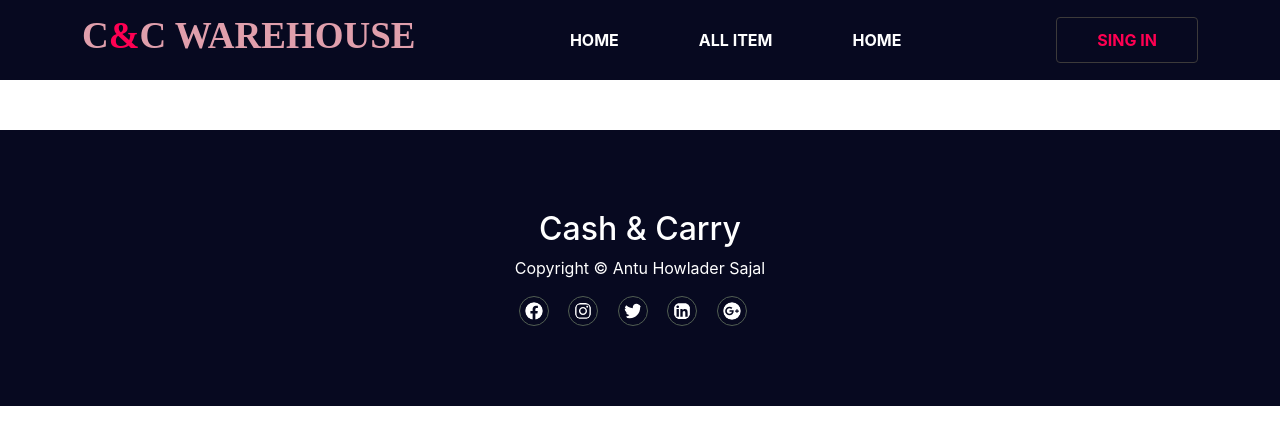
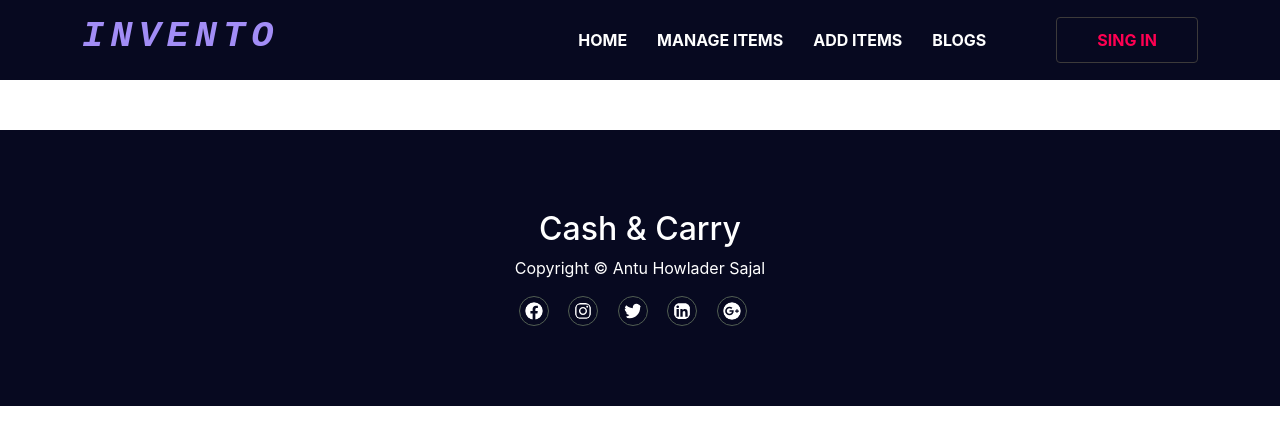
Before and after one commit to Sajalhowlader/invento-warehouse, a React (Create React App) app: page /blogs in a window 1280 px wide. Shown: the top 444 px of the page. Built offline with nearby package versions, Linux system fonts and the light colour scheme; no server answers.

Commit message:
add blog component

```diff
--- a/src/Pages/AddItems/AddItems.js
+++ b/src/Pages/AddItems/AddItems.js
@@ -9,14 +9,29 @@ const AddItems = () => {
         const price = e.target.price.value
         const quantity = e.target.quantity.value
         const supply = e.target.supplier.value
-        const user = {
+        const addInfo = {
             name,
             img,
             description,
             price,
             quantity,
             supply
-        }
+        };
+        fetch('http://localhost:5000/products', {
+            method: 'POST',
+            body: JSON.stringify(addInfo),
+            headers: {
+                'Content-Type': 'application/json'
+            },
+        })
+            .then((response) => response.json())
+            .then((data) => {
+                if (data) {
+                    alert('product add successfully')
+                    e.target.reset()
+
+                }
+            });
 
     }
     return (
--- a/src/Pages/AllCss/AllCss.css
+++ b/src/Pages/AllCss/AllCss.css
@@ -4,11 +4,13 @@
 }
 
 .nav-title {
-    color: #e9a6b2f5;
+    color: #a993fff5;
     outline-width: 36px;
     font-size: 37px;
     font-weight: 700;
-    font-family: serif;
+    font-family: monospace;
+    letter-spacing: 6px;
+    font-style: italic;
 }
 
 .nav-title span {
@@ -17,13 +19,13 @@
 
 .nav-menu a {
     text-decoration: none;
-    padding: 0px 40px;
+    padding: 0px 15px;
     color: white;
     font-weight: bold;
 }
 
 .nav-button {
-    margin-left: 115px;
+    margin-left: 55px;
     color: #ff0052;
     font-weight: bold;
     border: 1px solid #3c3a3a;
@@ -135,7 +137,6 @@
 }
 
 .divider-info {
-    /* border: 1px solid; */
     width: 66%;
     margin: 0 auto;
     text-align: center;
@@ -148,6 +149,16 @@
     border-bottom: 2px solid #38d39f;
     margin-bottom: 30px;
 
+}
+
+.all-items-title {
+    text-align: center;
+    margin-top: 40px;
+    padding-bottom: 25px;
+    font-style: italic;
+    font-family: arial black;
+    font-size: 32px;
+    color: #262525;
 }
 
 .user-input input {
--- a/src/Pages/AllItems/AllItems.js
+++ b/src/Pages/AllItems/AllItems.js
@@ -27,7 +27,7 @@ const AllItems = () => {
     }
     return (
         <div>
-            <h1>ALL ITEMS</h1>
+            <h1 className='all-items-title'>ALL ITEMS</h1>
             <div className="all-items-container">
 
                 {
--- a/src/Pages/Home/Header/Header.js
+++ b/src/Pages/Home/Header/Header.js
@@ -17,15 +17,18 @@ const Header = () => {
     return (
         <nav className="navbar navbar-expand-lg nav-header">
             <div className="container">
-                <NavLink to='/home' className="navbar-brand " ><h4 className='nav-title'>C<span>&</span>C WAREHOUSE</h4></NavLink>
+                <NavLink to='/home' className="navbar-brand " ><h4 className='nav-title'>INVENTO</h4></NavLink>
                 <button className="navbar-toggler" type="button" data-bs-toggle="collapse" data-bs-target="#navbarSupportedContent" aria-controls="navbarSupportedContent" aria-expanded="false" aria-label="Toggle navigation">
                     <span className="navbar-toggler-icon"></span>
                 </button>
                 <div className="collapse navbar-collapse" id="navbarSupportedContent">
                     <ul className="navbar-nav ms-auto mb-2 mb-lg-0 nav-menu">
                         <NavLink to="/home" aria-current="page" >HOME</NavLink>
-                        <NavLink to="/allItems" aria-current="page" >ALL ITEM</NavLink>
-                        <NavLink to="/home" aria-current="page" >HOME</NavLink>
+
+                        <NavLink to="/allItems" aria-current="page" >MANAGE ITEMS</NavLink>
+                        <NavLink to="/addItems" aria-current="page" >ADD ITEMS</NavLink>
+
+                        <NavLink to="/blogs" aria-current="page" >BLOGS</NavLink>
                     </ul>
 
                     {user ?
```
Also changed, not shown: src/Pages/Blogs/Blogs.js (added, +11 -0 lines).
